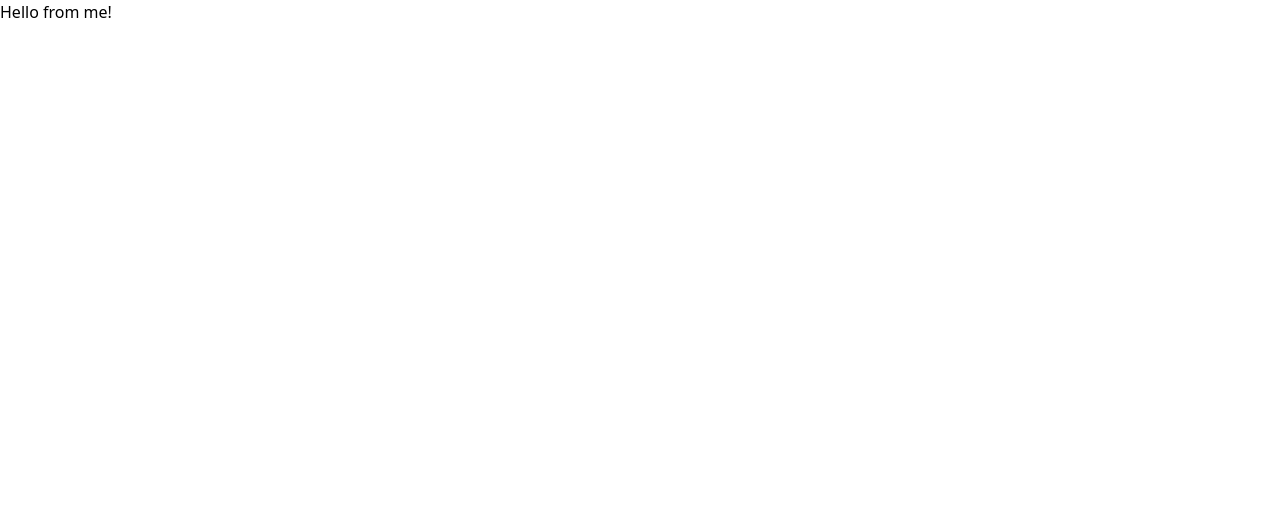
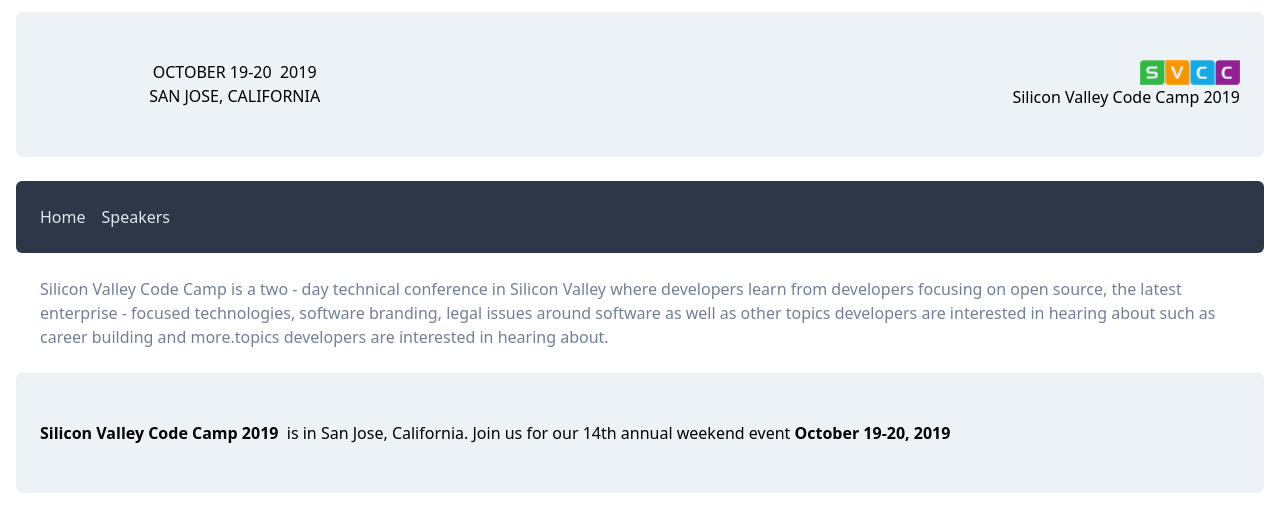
Before and after one commit to plamenkoyovchev/designing-react-components-techniques-and-bp, a Next.js app: page / in a window 1280 px wide. Shown: the top 532 px of the page. Built offline with nearby package versions, Linux system fonts and the light colour scheme.

Commit message:
Add content  to home page

```diff
--- a/pages/index.js
+++ b/pages/index.js
@@ -1,8 +1,21 @@
+import Layout from "../src/components/Layout/Layout";
+
 const Page = () => {
   return (
-    <div>
-      <h1>Hello from me!</h1>
-    </div>
+    <Layout>
+      <div className="text-gray-600">
+        <div className="m-6">
+          <p>
+            Silicon Valley Code Camp is a two - day technical conference in
+            Silicon Valley where developers learn from developers focusing on
+            open source, the latest enterprise - focused technologies, software
+            branding, legal issues around software as well as other topics
+            developers are interested in hearing about such as career building
+            and more.topics developers are interested in hearing about.
+          </p>
+        </div>
+      </div>
+    </Layout>
   );
 };
 
```
